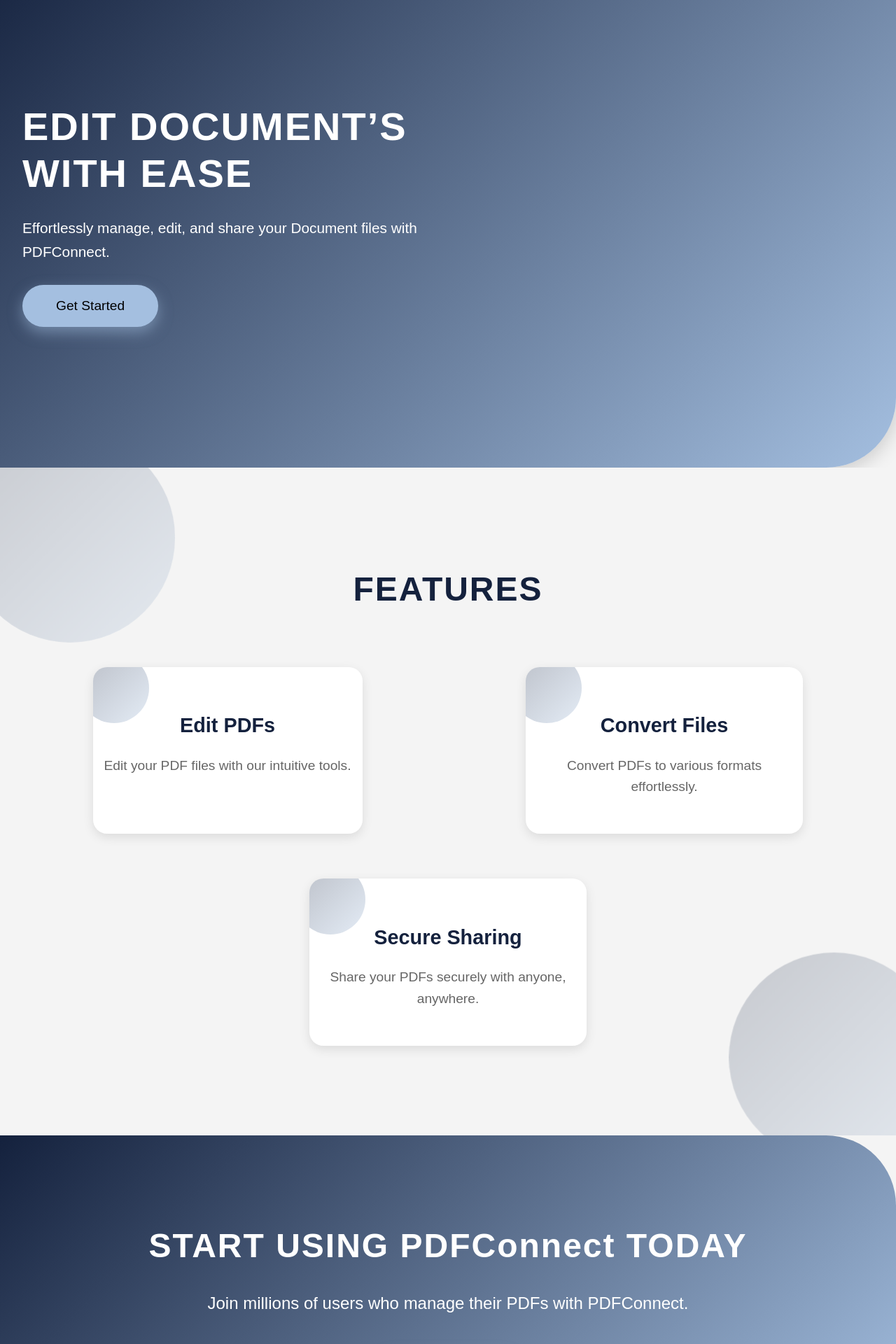
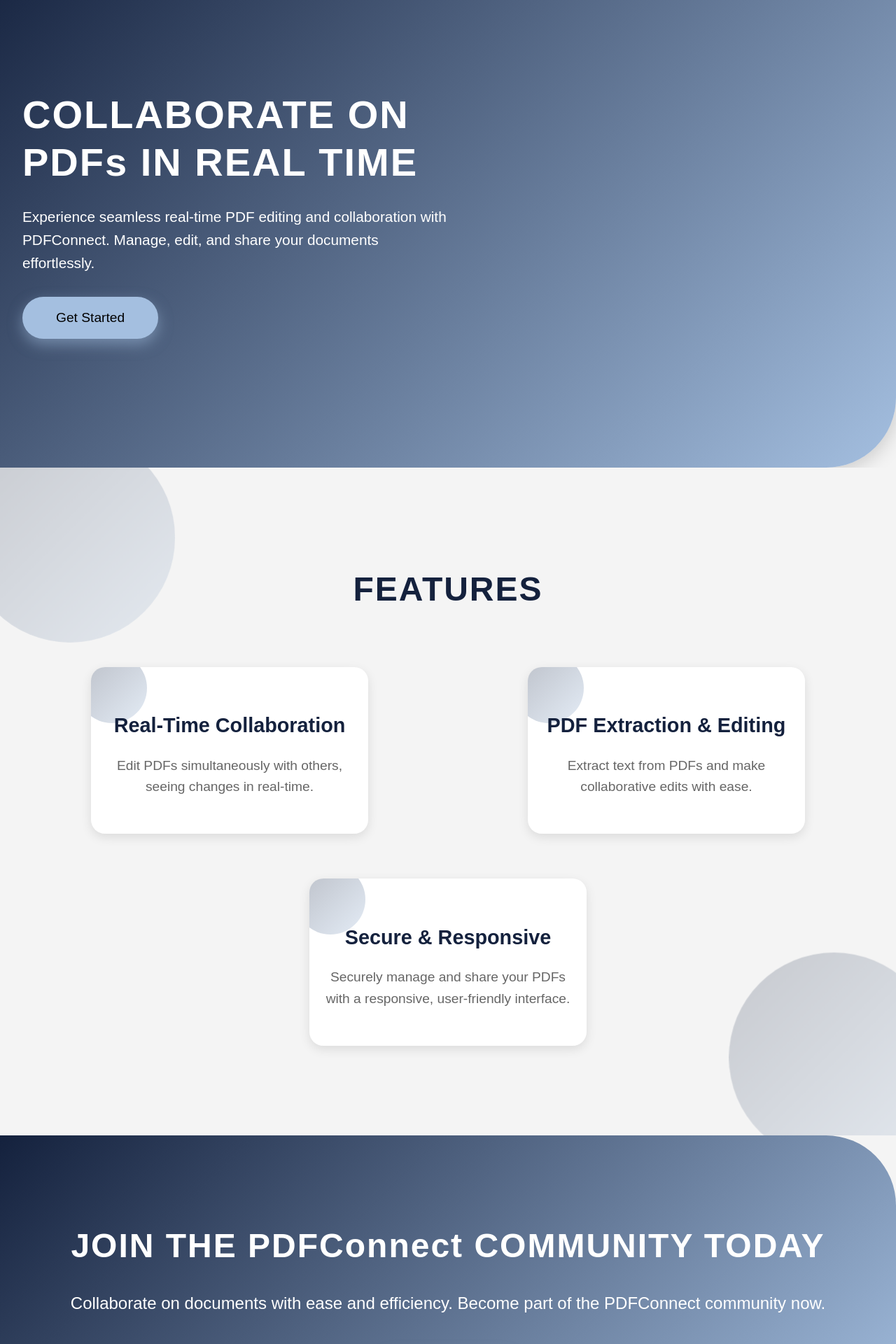
Before and after one commit to Srajan-Bansal/PDFConnect, a React (Vite) app in the folder client/: page / in a window 1280 px wide. Shown: the part 180-2100 px from the top of the page at 70% size. Built offline with nearby package versions, Linux system fonts and the light colour scheme.

Commit message:
Home content change

```diff
--- a/client/src/components/Home/Home.jsx
+++ b/client/src/components/Home/Home.jsx
@@ -11,13 +11,13 @@
         <>
             <Helmet>
                 <title>PDFConnect - Home</title>
-                <meta name="description" content="Effortlessly manage, edit, and share your Document files with PDFConnect." />
+                <meta name="description" content="Collaborate and manage your PDFs in real-time with PDFConnect, featuring real-time editing, collaborative tools, and more." />
             </Helmet>
             <div className="home-page">
                 <section className="hero">
                     <div className="hero-content">
-                        <h1>EDIT DOCUMENT&rsquo;S WITH EASE</h1>
-                        <p>Effortlessly manage, edit, and share your Document files with PDFConnect.</p>
+                        <h1>COLLABORATE ON PDFs IN REAL TIME</h1>
+                        <p>Experience seamless real-time PDF editing and collaboration with PDFConnect. Manage, edit, and share your documents effortlessly.</p>
                         <button className="cta-button" aria-label="Start editing PDFs now" onClick={() => {
                             navigate('/docs');
                         }}>Get Started</button>
@@ -30,23 +30,23 @@
                     <h2>FEATURES</h2>
                     <div className="feature-list">
                         <div className="feature-item">
-                            <h3>Edit PDFs</h3>
-                            <p>Edit your PDF files with our intuitive tools.</p>
+                            <h3>Real-Time Collaboration</h3>
+                            <p>Edit PDFs simultaneously with others, seeing changes in real-time.</p>
                         </div>
                         <div className="feature-item">
-                            <h3>Convert Files</h3>
-                            <p>Convert PDFs to various formats effortlessly.</p>
+                            <h3>PDF Extraction & Editing</h3>
+                            <p>Extract text from PDFs and make collaborative edits with ease.</p>
                         </div>
                         <div className="feature-item">
-                            <h3>Secure Sharing</h3>
-                            <p>Share your PDFs securely with anyone, anywhere.</p>
+                            <h3>Secure & Responsive</h3>
+                            <p>Securely manage and share your PDFs with a responsive, user-friendly interface.</p>
                         </div>
                     </div>
                 </section>
 
                 <section className="call-to-action">
-                    <h2>START USING PDFConnect TODAY</h2>
-                    <p>Join millions of users who manage their PDFs with PDFConnect.</p>
+                    <h2>JOIN THE PDFConnect COMMUNITY TODAY</h2>
+                    <p>Collaborate on documents with ease and efficiency. Become part of the PDFConnect community now.</p>
                     {!authUser && <button className="cta-button">Sign Up Now</button>}
                 </section>
             </div>
```
